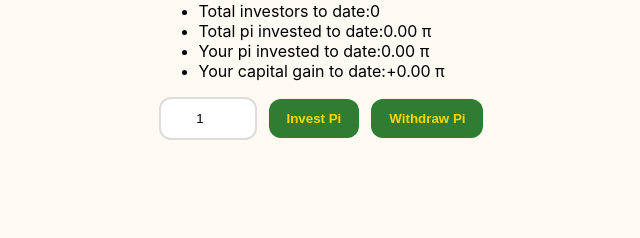
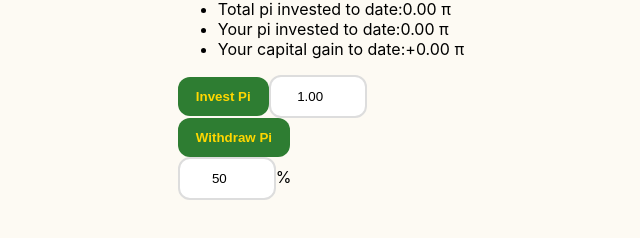
Before and after one commit to EslaM-X/mapcap-ipo-frontendX, a React (Create React App) app: page / in a window 1280 px wide. Shown: the part 438-676 px from the top of the page, without its empty margins (319-959 px from the left). Built offline with nearby package versions, Linux system fonts and the light colour scheme; no server answers.

Commit message:
Update ActionButtons.tsx

```diff
--- a/src/components/ActionButtons.tsx
+++ b/src/components/ActionButtons.tsx
@@ -1,71 +1,94 @@
 import React, { useState } from 'react';
-import { piService } from '../services/piService.ts';
+import { piService } from '../services/piService';
 
 interface ActionProps {
     onTransactionSuccess: () => void;
 }
 
 /**
- * Handles IPO participation via Pi SDK payments.
- * Synchronizes on-chain actions with local dashboard metrics.
+ * MapCap IPO Transaction Actions
+ * Spec: Philip Jennings [Page 8]
+ * Handles On-chain investment and A2U withdrawals.
  */
 const ActionButtons: React.FC<ActionProps> = ({ onTransactionSuccess }) => {
-    const [amount, setAmount] = useState<string>("1");
-    const [loading, setLoading] = useState(false);
+    const [investAmount, setInvestAmount] = useState<string>("1.00");
+    const [withdrawPercent, setWithdrawPercent] = useState<string>("50");
+    const [loading, setLoading] = useState<boolean>(false);
 
-    // Triggers Pi Network U2A payment flow
     const handleInvest = async () => {
-        const val = parseFloat(amount);
-        if (isNaN(val) || val <= 0) return alert("Enter a valid amount");
+        const val = parseFloat(investAmount);
+        if (isNaN(val) || val <= 0) return alert("Invalid amount");
 
         setLoading(true);
         try {
             await piService.invest(val);
-
-            // Brief delay ensures backend processes the on-chain callback before UI refresh
             setTimeout(async () => {
                 await onTransactionSuccess();
-                alert(`Successfully invested ${val} π`);
-            }, 1000);
+                alert(`Success: ${val} π invested.`);
+            }, 1500);
         } catch (err) {
-            alert("Transaction failed or cancelled");
+            alert("Payment failed.");
         } finally {
             setLoading(false);
         }
     };
 
-    // Requests A2U withdrawal back to user wallet
     const handleWithdraw = async () => {
-        const val = parseFloat(amount);
-        if (isNaN(val) || val <= 0) return alert("Enter a valid withdrawal amount");
+        const percent = parseFloat(withdrawPercent);
+        if (isNaN(percent) || percent <= 0) return alert("Invalid percentage");
 
         setLoading(true);
         try {
-            await piService.withdraw(val);
+            await piService.withdraw(percent);
             await onTransactionSuccess();
-            alert(`Withdrawal request for ${val} π submitted`);
+            alert(`Withdrawal of ${percent}% initiated.`);
         } catch (err) {
-            alert("Withdrawal failed");
+            alert("Withdrawal failed.");
         } finally {
             setLoading(false);
         }
     };
 
     return (
-        <div className="actions-footer">
+        <div className="flex flex-col space-y-4 w-full">
+            {/* Invest Action Group */}
+            <div className="flex items-center space-x-2">
+                <button
+                    onClick={handleInvest}
+                    disabled={loading}
+                    className="flex-1 bg-[#007a33] text-white py-3 rounded-xl font-bold active:bg-green-900 disabled:opacity-50"
+                >
+                    {loading ? "..." : "Invest Pi"}
+                </button>
                 <input
                     type="number"
-                value={amount}
-                onChange={(e) => setAmount(e.target.value)}
-                placeholder="1.0"
+                    value={investAmount}
+                    onChange={(e) => setInvestAmount(e.target.value)}
+                    className="w-24 p-3 border border-gray-200 rounded-xl text-center font-bold text-[#007a33]"
                     disabled={loading}
                 />
-            <button onClick={handleInvest} disabled={loading}>
-                {loading ? "Processing..." : "Invest Pi"}
-            </button>
-            <button className="btn-withdraw" onClick={handleWithdraw} disabled={loading}>
+            </div>
+
+            {/* Withdraw Action Group */}
+            <div className="flex items-center space-x-2">
+                <button
+                    onClick={handleWithdraw}
+                    disabled={loading}
+                    className="flex-1 bg-[#007a33] text-white py-3 rounded-xl font-bold active:bg-green-900 disabled:opacity-50"
+                >
                     Withdraw Pi
                 </button>
+                <div className="relative">
+                    <input
+                        type="number"
+                        value={withdrawPercent}
+                        onChange={(e) => setWithdrawPercent(e.target.value)}
+                        className="w-24 p-3 border border-gray-200 rounded-xl text-center font-bold text-[#007a33] pr-6"
+                        disabled={loading}
+                    />
+                    <span className="absolute right-2 top-3 text-[#007a33] font-bold">%</span>
+                </div>
+            </div>
         </div>
     );
 };
```
Lines whose indentation alone changed are shown as unchanged.
